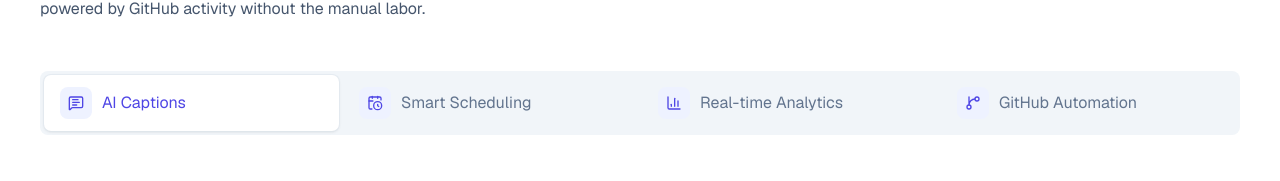
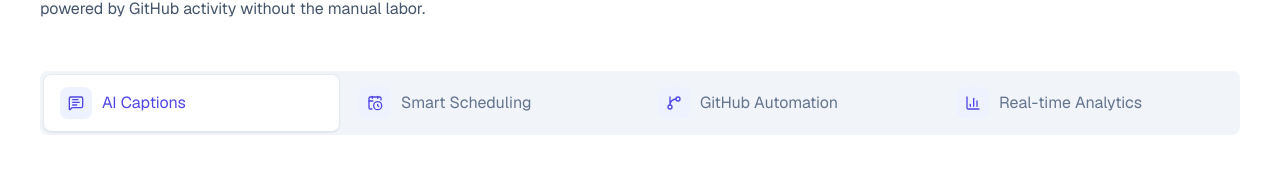
Before and after one commit to budhathoki10/SocialMediaPlatform, a Next.js app: page / in a window 1280 px wide. Shown: the part 1158-1339 px from the top of the page. Built offline with nearby package versions, Linux system fonts and the light colour scheme.

Commit message:
fix: swap tab order of GitHub Automation and Real-time Analytics

```diff
--- a/app/(landing)/FeaturesSection.tsx
+++ b/app/(landing)/FeaturesSection.tsx
@@ -38,18 +38,18 @@ const FEATURES: Feature[] = [
     Illustration: SmartSchedulingIllustration,
   },
   {
+    id: "github",
+    icon: GitBranch,
+    title: "GitHub Automation",
+    copy: "Automatically turn releases, issues, and commits into posts, bridging code and community.",
+    Illustration: GithubAutomationIllustration,
+  },
+  {
     id: "analytics",
     icon: BarChart3,
     title: "Real-time Analytics",
     copy: "Track growth across every platform with a single source of truth.",
     Illustration: AnalyticsIllustration,
-  },
-  {
-    id: "github",
-    icon: GitBranch,
-    title: "GitHub Automation",
-    copy: "Automatically turn releases, issues, and commits into posts, bridging code and community.",
-    Illustration: GithubAutomationIllustration,
   },
 ];
 
```
